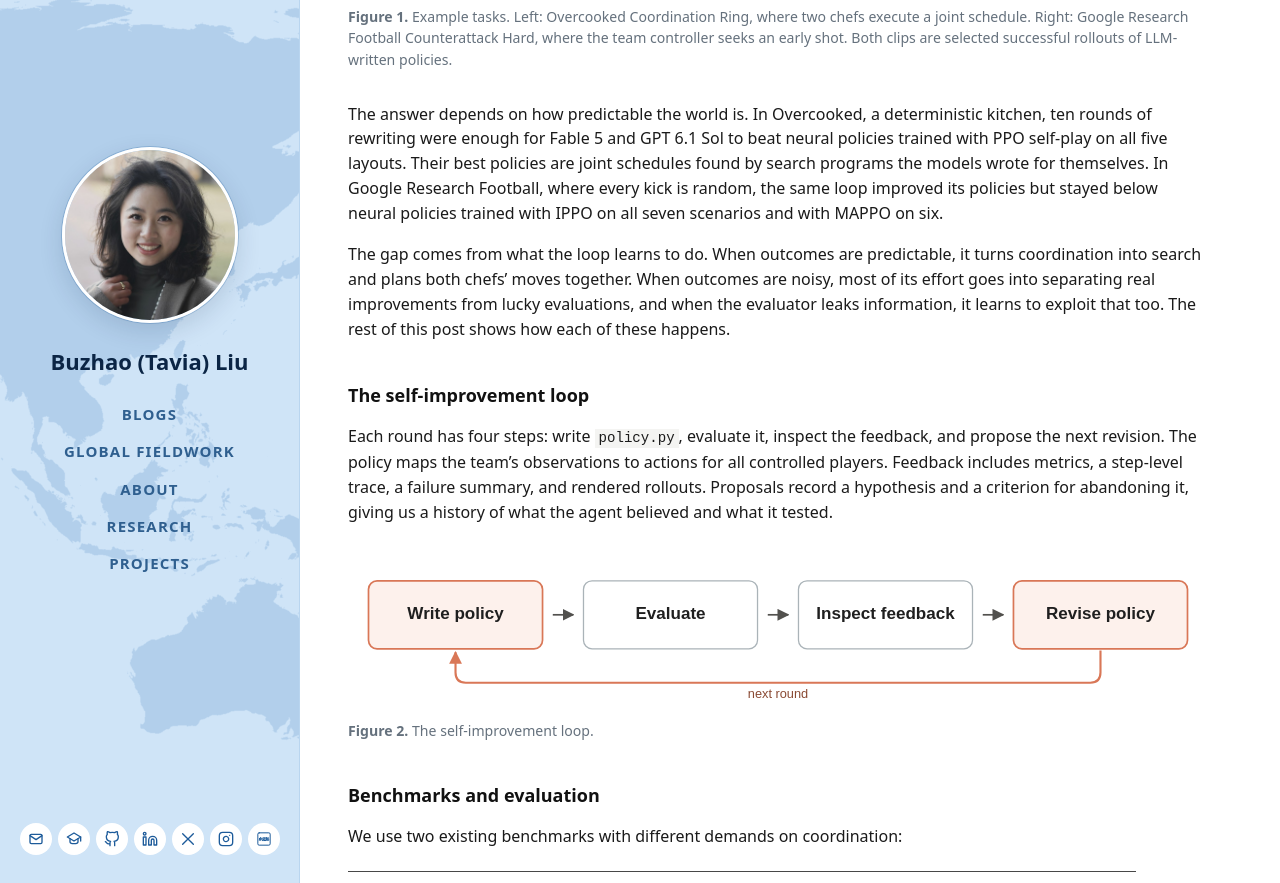
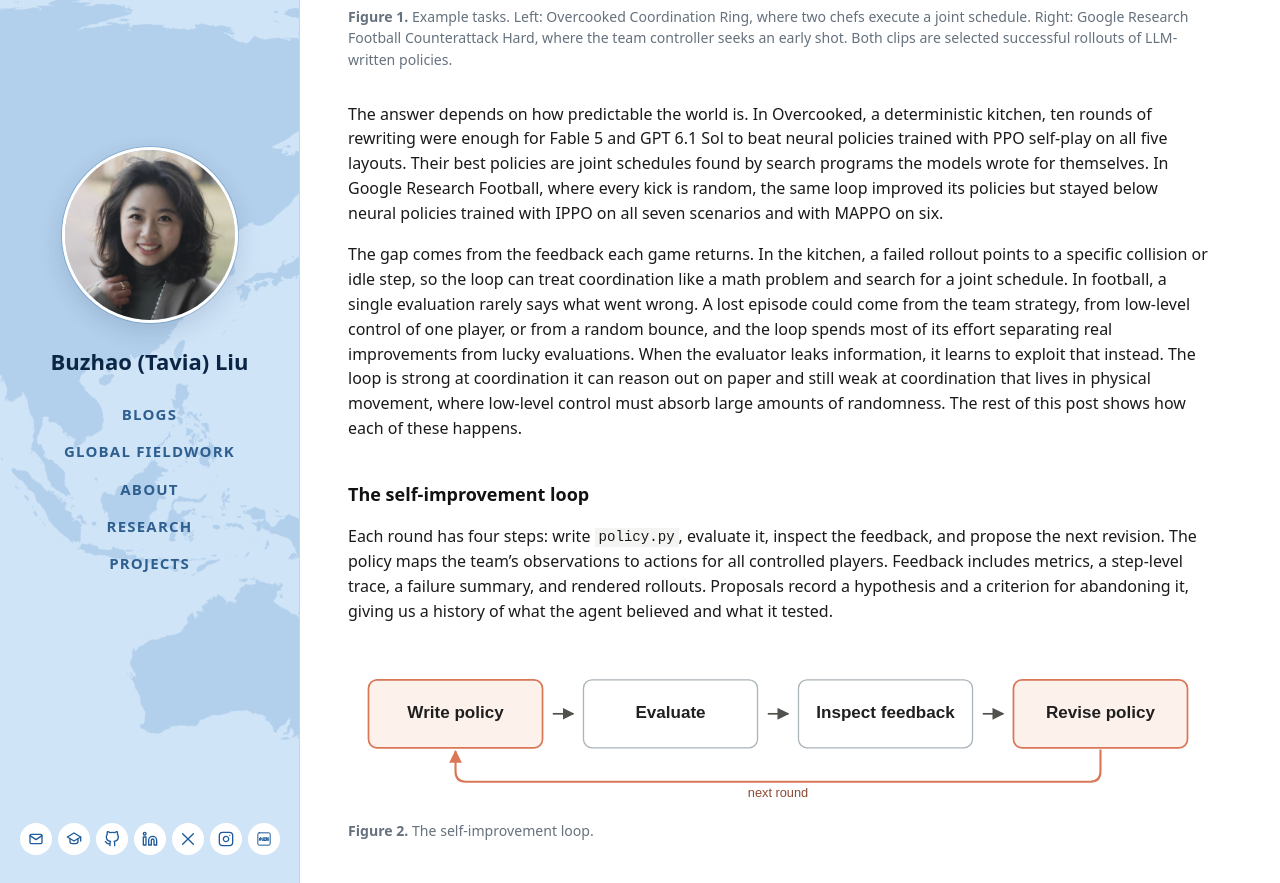
Before and after one commit to tavia-liu/tavia-liu.github.io, a Jekyll site: the page built from _posts/2026-10-31-self-improving-code-as-policies.md, in a window 1280 px wide and 900 px high, scrolled down 749 px, cut to the strip 17-900 px from the top of the window. Built offline with Jekyll 4.4.1, drawn with Linux system fonts in a browser that asks for light colours.

Commit message:
Opening: explain ambiguous credit assignment in football

```diff
--- a/_posts/2026-10-31-self-improving-code-as-policies.md
+++ b/_posts/2026-10-31-self-improving-code-as-policies.md
@@ -35,7 +35,7 @@ We tested this in two games. In [Overcooked](https://github.com/HumanCompatibleA
 
 The answer depends on how predictable the world is. In Overcooked, a deterministic kitchen, ten rounds of rewriting were enough for Fable 5 and GPT 6.1 Sol to beat neural policies trained with PPO self-play on all five layouts. Their best policies are joint schedules found by search programs the models wrote for themselves. In Google Research Football, where every kick is random, the same loop improved its policies but stayed below neural policies trained with IPPO on all seven scenarios and with MAPPO on six.
 
-The gap comes from what the loop learns to do. When outcomes are predictable, it turns coordination into search and plans both chefs' moves together. When outcomes are noisy, most of its effort goes into separating real improvements from lucky evaluations, and when the evaluator leaks information, it learns to exploit that too. The rest of this post shows how each of these happens.
+The gap comes from the feedback each game returns. In the kitchen, a failed rollout points to a specific collision or idle step, so the loop can treat coordination like a math problem and search for a joint schedule. In football, a single evaluation rarely says what went wrong. A lost episode could come from the team strategy, from low-level control of one player, or from a random bounce, and the loop spends most of its effort separating real improvements from lucky evaluations. When the evaluator leaks information, it learns to exploit that instead. The loop is strong at coordination it can reason out on paper and still weak at coordination that lives in physical movement, where low-level control must absorb large amounts of randomness. The rest of this post shows how each of these happens.
 
 ## The self-improvement loop
 
```
